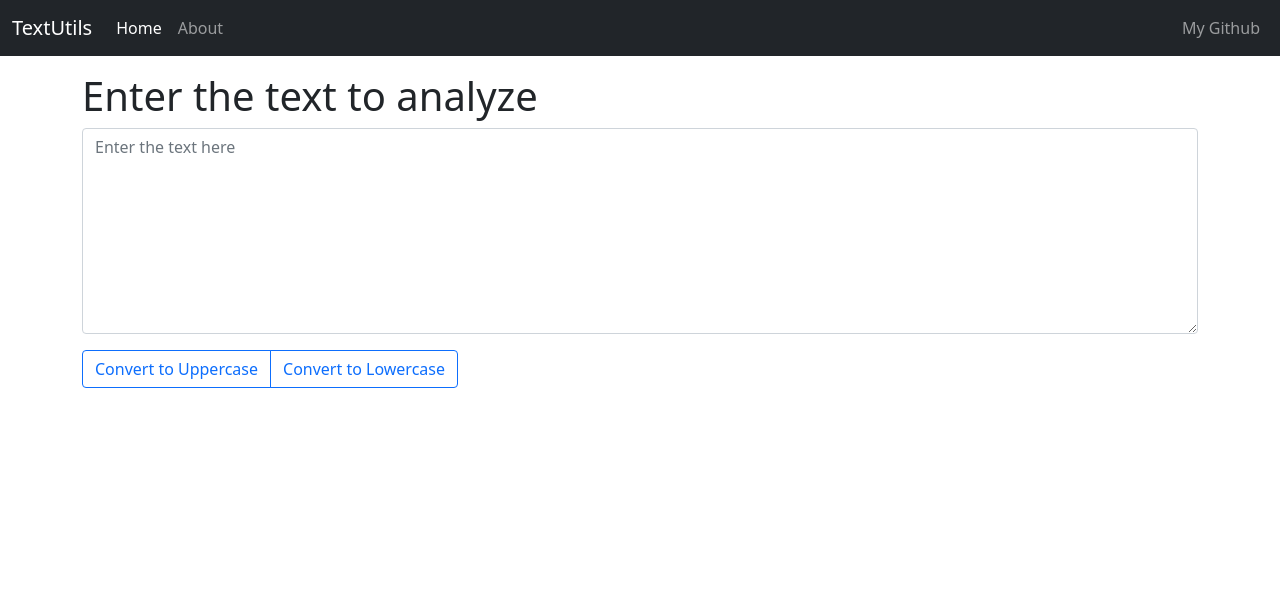
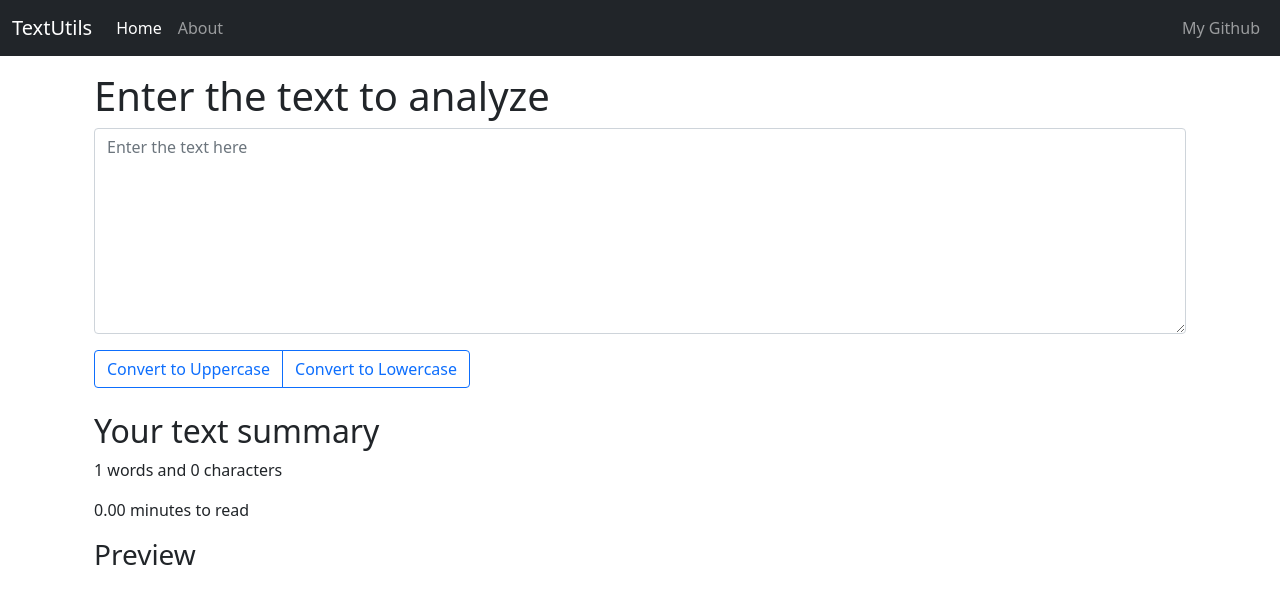
Before and after one commit to HarshitSeth-809014/textutils-react, a React (Create React App) app: page / in a window 1280 px wide. Shown: the top 604 px of the page. Built offline with nearby package versions, Linux system fonts and the light colour scheme; the HTML template or start-up script is replaced by a standard one.

Commit message:
Added text summary

```diff
--- a/src/Components/TextForm.jsx
+++ b/src/Components/TextForm.jsx
@@ -5,7 +5,8 @@ const TextForm = ({ heading }) => {
     const [text, setText] = useState('');
 
     return (
-        <div>
+        <>
+            <div className="container">
                 <h1>{heading}</h1>
                 <div className="mb-3">
                     <textarea className="form-control" id="myBox" rows="8" placeholder="Enter the text here" value={text} onChange={(e) => setText(e.target.value)}></textarea>
@@ -15,6 +16,16 @@ const TextForm = ({ heading }) => {
                     <button type="button" className="btn btn-outline-primary" onClick={() => setText(text.toLowerCase())}>Convert to Lowercase</button>
                 </div>
             </div>
+
+            <div className="container my-4">
+                <h2>Your text summary</h2>
+                <p>{text.split(" ").length} words and {text.length} characters</p>
+                <p>{(0.0032 * text.split(" ").length).toFixed(2)} minutes to read</p>
+
+                <h3>Preview</h3>
+                <p>{text}</p>
+            </div>
+        </>
     )
 }
 
```
Lines whose indentation alone changed are shown as unchanged.
